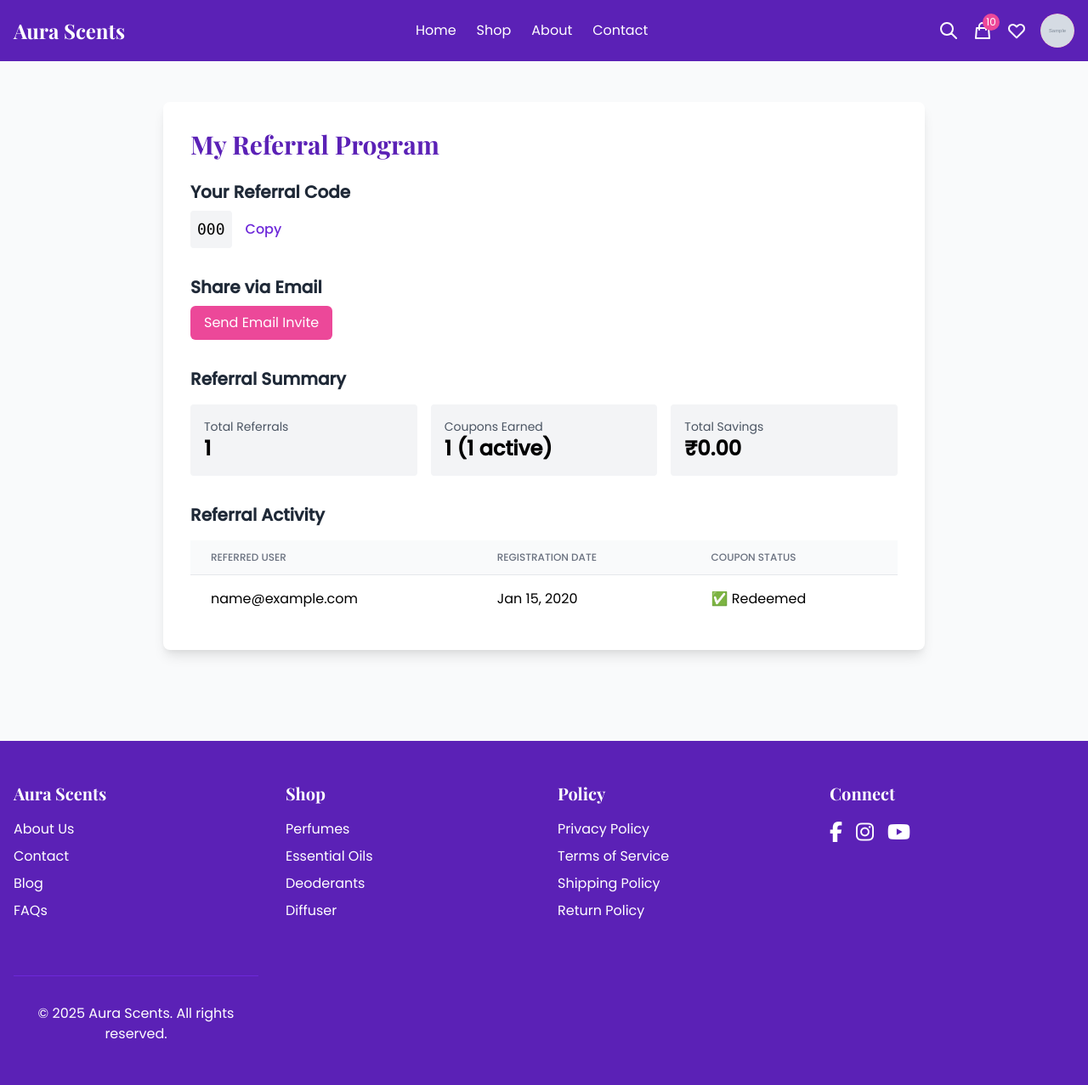
After one commit to ridwanmanayath/aura_scents, a Django app: page /referral/ in a window 1280 px wide. The commit adds this page. Shown: the whole page at 85% size. Run offline with Django 5.2, Linux system fonts and the light colour scheme; a user stored in the database is signed in; tables that the repository leaves empty hold one stand-in row (values such as "Sample post"); grey boxes marked "Sample" are stand-in pictures; some libraries are stand-ins or nearby versions.

```diff
--- /dev/null
+++ b/Aura_Scents/store/templates/store/referral_profile.html
@@ -0,0 +1,89 @@
+{% extends 'store/base.html' %}
+{% load static %}
+
+{% block title %}My Referral Program | Aura Scents{% endblock %}
+
+{% block content %}
+<section class="min-h-screen bg-gray-50 py-12 px-4 sm:px-6 lg:px-8">
+    <div class="max-w-4xl mx-auto bg-white p-8 rounded-lg shadow-lg">
+        <h2 class="text-3xl font-playfair font-bold text-purple-800 mb-6">My Referral Program</h2>
+
+        <!-- Referral Code Section -->
+        <div class="mb-8">
+            <h3 class="text-xl font-semibold text-gray-800 mb-2">Your Referral Code</h3>
+            <div class="flex items-center space-x-4">
+                <span class="text-lg font-mono bg-gray-100 p-2 rounded">{{ referral_code }}</span>
+                <button onclick="navigator.clipboard.writeText('{{ referral_code }}'); alert('Referral code copied!')"
+                        class="text-purple-700 hover:text-purple-500 font-medium">
+                    Copy
+                </button>
+            </div>
+        </div>
+
+        <!-- Share via Email -->
+        <div class="mb-8">
+            <h3 class="text-xl font-semibold text-gray-800 mb-2">Share via Email</h3>
+            <a href="mailto:?subject=Join Aura Scents&body=Hey! Join Aura Scents and get 15% off your first purchase using my referral code: {{ referral_code }}%0D%0A%0D%0ARegister here: {{ request.scheme }}://{{ request.get_host }}{% url 'register_page' %}"
+               class="inline-flex items-center px-4 py-2 bg-pink-500 text-white rounded-md hover:bg-pink-600">
+                Send Email Invite
+            </a>
+        </div>
+
+        <!-- Referral Summary -->
+        <div class="mb-8">
+            <h3 class="text-xl font-semibold text-gray-800 mb-4">Referral Summary</h3>
+            <div class="grid grid-cols-1 md:grid-cols-3 gap-4">
+                <div class="bg-gray-100 p-4 rounded">
+                    <p class="text-sm text-gray-600">Total Referrals</p>
+                    <p class="text-2xl font-bold">{{ total_referrals }}</p>
+                </div>
+                <div class="bg-gray-100 p-4 rounded">
+                    <p class="text-sm text-gray-600">Coupons Earned</p>
+                    <p class="text-2xl font-bold">{{ coupons.count }} ({{ active_coupons_count }} active)</p>
+                </div>
+                <div class="bg-gray-100 p-4 rounded">
+                    <p class="text-sm text-gray-600">Total Savings</p>
+                    <p class="text-2xl font-bold">₹{{ total_savings }}</p>
+                </div>
+            </div>
+        </div>
+
+        <!-- Referral Activity -->
+        {% if referrals %}
+        <div>
+            <h3 class="text-xl font-semibold text-gray-800 mb-4">Referral Activity</h3>
+            <div class="overflow-x-auto">
+                <table class="min-w-full divide-y divide-gray-200">
+                    <thead class="bg-gray-50">
+                        <tr>
+                            <th class="px-6 py-3 text-left text-xs font-medium text-gray-500 uppercase">Referred User</th>
+                            <th class="px-6 py-3 text-left text-xs font-medium text-gray-500 uppercase">Registration Date</th>
+                            <th class="px-6 py-3 text-left text-xs font-medium text-gray-500 uppercase">Coupon Status</th>
+                        </tr>
+                    </thead>
+                    <tbody class="bg-white divide-y divide-gray-200">
+                        {% for referral in referrals %}
+                        <tr>
+                            <td class="px-6 py-4 whitespace-nowrap">{{ referral.referred_user.email }}</td>
+                            <td class="px-6 py-4 whitespace-nowrap">{{ referral.created_at|date:"M d, Y" }}</td>
+                            <td class="px-6 py-4 whitespace-nowrap">
+                                {% if referral.referrer_coupon.usage_count > 0 %}
+                                    ✅ Redeemed
+                                {% elif referral.referrer_coupon.is_valid %}
+                                    🔄 Pending
+                                {% else %}
+                                    ❌ Expired
+                                {% endif %}
+                            </td>
+                        </tr>
+                        {% endfor %}
+                    </tbody>
+                </table>
+            </div>
+        </div>
+        {% else %}
+        <p class="text-gray-600">No referrals yet. Start sharing your code!</p>
+        {% endif %}
+    </div>
+</section>
+{% endblock %}
--- a/Aura_Scents/store/urls.py
+++ b/Aura_Scents/store/urls.py
@@ -60,6 +60,8 @@ urlpatterns = [
 
     path('wallet/', views.wallet_view, name='wallet'),
 
+    path('referral/', views.referral_profile, name='referral_profile'),
+
 
 
 
--- a/Aura_Scents/store/views.py
+++ b/Aura_Scents/store/views.py
@@ -368,18 +368,46 @@ def user_register(request):
     if request.method == 'POST':
         form = RegistrationForm(request.POST)
         if form.is_valid():
+            # Save the user without committing to generate a unique referral_code
             user = form.save(commit=False)
-            user.is_active = False  # Inactive until OTP is verified
-            user.save()
-
+            user.is_active = False
+            user.set_password(form.cleaned_data['password1'])
+            user.save()  # This triggers User.save to generate a unique referral_code
+
+            # Handle referral
+            referral_code = form.cleaned_data.get('referral_code')
+            if referral_code:
+                try:
+                    referrer = User.objects.get(referral_code=referral_code)
+                    referral = Referral.objects.create(
+                        referrer=referrer,
+                        referred_user=user
+                    )
+                    referral.create_referral_coupons()
+                    # Send email to referrer
+                    send_mail(
+                        subject="New Referral Reward!",
+                        message=(
+                            f"Congratulations! {user.email} used your referral code. "
+                            f"You've earned a 10% off coupon: {referral.referrer_coupon.code}"
+                        ),
+                        from_email=settings.DEFAULT_FROM_EMAIL,
+                        recipient_list=[referrer.email]
+                    )
+                except User.DoesNotExist:
+                    messages.warning(request, "Invalid referral code provided, but registration continued.")
+                    # Log this if needed, but allow registration to proceed
+
+            # Generate and send OTP
             otp_code = str(random.randint(100000, 999999))
             OTP.objects.create(user=user, otp_code=otp_code)
-            send_otp_email(user, otp_code)
+            send_otp_email(user, otp_code)  # Ensure this function is defined
             return redirect('otp_verify', user_id=user.id)
+        else:
+            messages.error(request, "Please correct the errors below.")
     else:
         form = RegistrationForm()
     return render(request, 'store/register_page.html', {'form': form})
-
 
 def otp_verify(request, user_id):
     user = User.objects.get(id=user_id)
@@ -1591,7 +1619,19 @@ def checkout(request):
     applied_coupon = None
     coupon_message = ''
 
-    # Get all valid coupons
+    # Get referral coupons
+    referrals = Referral.objects.filter(referred_user=request.user)
+    valid_referral_coupons = Coupon.objects.filter(
+        referrer_rewards__referrer=request.user,
+        is_active=True,
+        valid_from__lte=timezone.now(),
+        valid_until__gte=timezone.now(),
+        minimum_order_amount__lte=subtotal
+    ).filter(
+        models.Q(usage_limit__isnull=True) | models.Q(usage_count__lt=models.F('usage_limit'))
+    )
+
+    # Get other valid coupons
     valid_coupons = Coupon.objects.filter(
         is_active=True,
         valid_from__lte=timezone.now(),
@@ -1599,6 +1639,10 @@ def checkout(request):
         minimum_order_amount__lte=subtotal
     ).filter(
         models.Q(usage_limit__isnull=True) | models.Q(usage_count__lt=models.F('usage_limit'))
+    ).exclude(
+        pk__in=valid_referral_coupons.values_list('pk', flat=True)
+    ).exclude(
+        pk__in=Referral.objects.filter(referred_user=request.user).values_list('referred_coupon__pk', flat=True)
     )
 
     # Handle POST actions
@@ -1850,7 +1894,9 @@ def checkout(request):
         'coupon_applied': coupon_applied,
         'applied_coupon': applied_coupon,
         'coupon_message': coupon_message,
-        'free_shipping': shipping == Decimal('0')
+        'free_shipping': shipping == Decimal('0'),
+        'referrals': referrals,
+        'valid_referral_coupons': valid_referral_coupons
     })
 
 @csrf_exempt
@@ -1960,3 +2006,22 @@ def wallet_view(request):
         'wallet': wallet,
         'transactions': transactions
     })
+
+def referral_profile(request):
+    user = request.user
+    referrals = Referral.objects.filter(referrer=user)
+    total_referrals = referrals.count()
+    coupons = Coupon.objects.filter(referrer_rewards__referrer=user)
+    active_coupons_count = coupons.filter(is_active=True).count()  # Calculate active coupons count
+
+    total_savings = sum(c.discount_value for c in coupons if c.usage_count > 0)
+
+    context = {
+        'referral_code': user.referral_code,
+        'referrals': referrals,
+        'total_referrals': total_referrals,
+        'coupons': coupons,
+        'total_savings': total_savings,
+        'active_coupons_count': active_coupons_count,  # Add active coupons count to context
+    }
+    return render(request, 'store/referral_profile.html', context)
```
Also changed, not shown: Aura_Scents/back_office/models.py (+80 -3 lines), Aura_Scents/store/forms.py (+35 -2 lines), Aura_Scents/store/templates/store/checkout.html (+30 -0 lines), Aura_Scents/store/templates/store/register_page.html (+9 -2 lines), Aura_Scents/back_office/migrations/0002_user_referral_code_referral.py (added).
